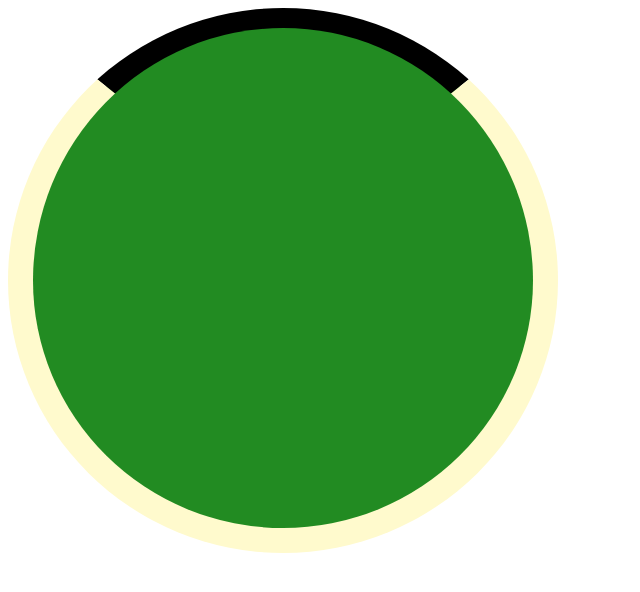
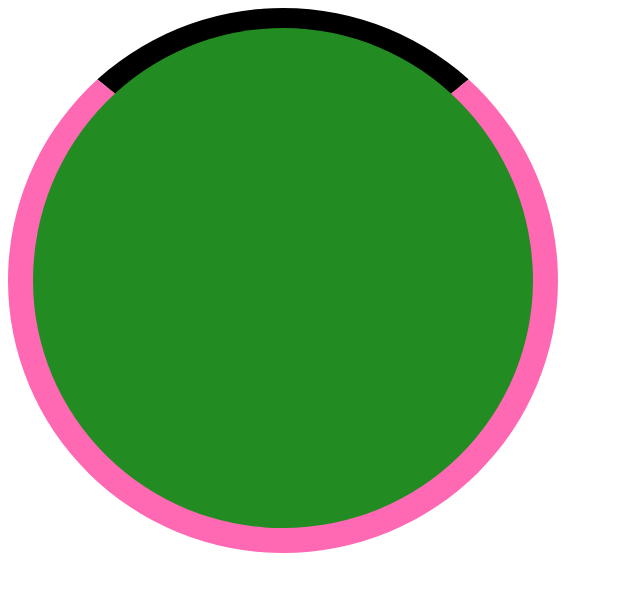
Before and after one commit to dileep2705/circle, a plain HTML site: page index.html in a window 1280 px wide. Shown: the whole page, without its empty margins (0-640 px from the left). Drawn offline with Linux system fonts and the light colour scheme.

Commit message:
Update index.html

```diff
--- a/index.html
+++ b/index.html
@@ -7,7 +7,7 @@
 			height: 500px;
 			width: 500px;
 			border-radius: 50%;
-			border: 25px solid #FFFACD;
+			border: 25px solid #FF69B4;
 			border-top: 20px solid #000000;
 			animation: ani 2.5s linear infinite;
 			}
```
